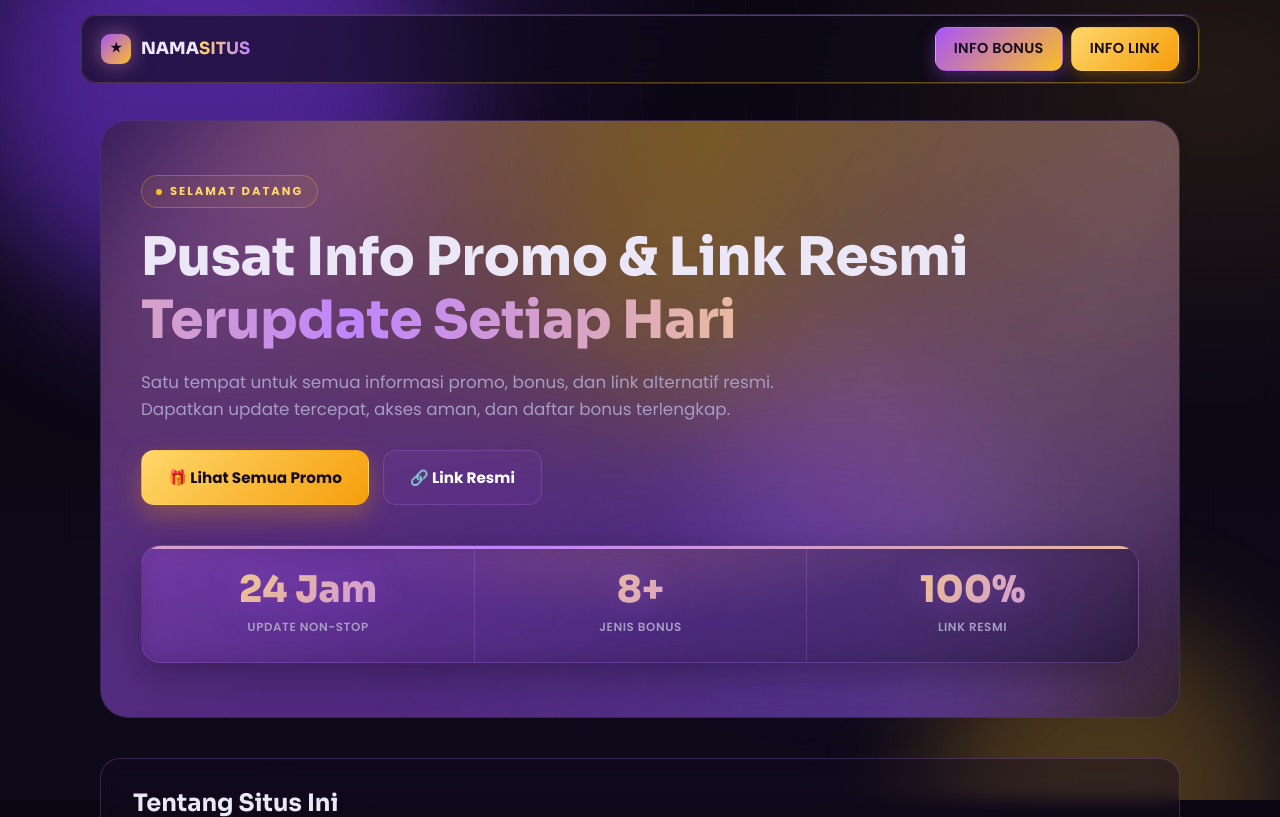
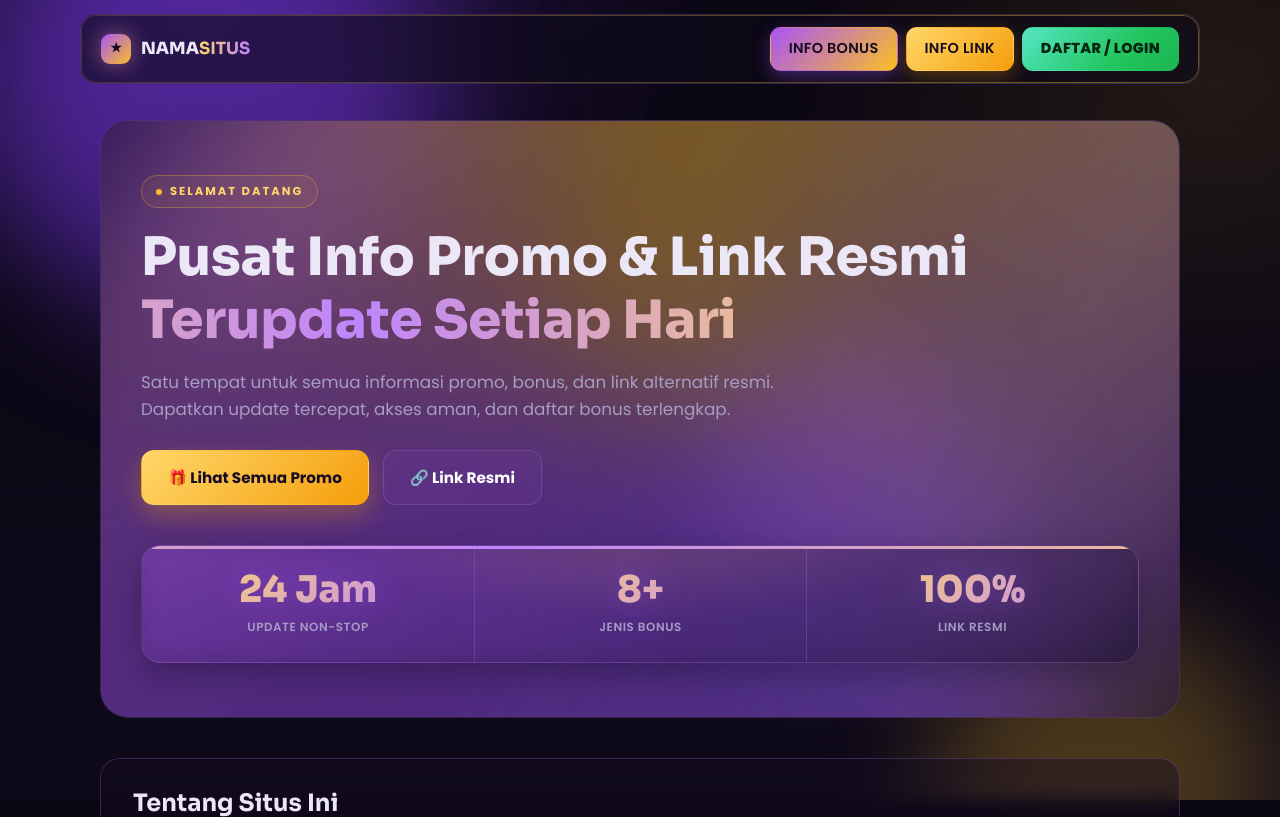
Before and after one commit to kuyagames/mpo888info, a PHP site: page / in a window 1280 px wide. Shown: the top 817 px of the page. Run offline with PHP 8.4, Linux system fonts and the light colour scheme; data comes from the database, SQL or seed files in the repository; a stand-in replaces the project's code that opens the database connection; some libraries are stand-ins or nearby versions.

Commit message:
Navbar: tombol CTA DAFTAR/LOGIN (URL dari dashboard) + teks section link baru

```diff
--- a/admin/dashboard.php
+++ b/admin/dashboard.php
@@ -16,7 +16,7 @@ if ($_SERVER['REQUEST_METHOD'] === 'POST') {
             case 'settings_save':
                 foreach (['site_name','site_accent','menu1','about_eyebrow',
                           'about_title','about_subtitle','about_lead','about_art_head','about_art_body',
-                          'meta_title','meta_desc','google_tag','canonical','about_banner_full','og_alt'] as $k) {
+                          'meta_title','meta_desc','google_tag','canonical','about_banner_full','og_alt','cta_url'] as $k) {
                     set_setting($k, $_POST[$k] ?? '');
                 }
                 $msgs = [];
@@ -150,6 +150,7 @@ $accOpts = function ($v) { $o=''; foreach (['purple','gold','pink'] as $k) $o.='
         <label>Nama (aksen emas)<input name="site_accent" value="<?= e(sv($s,'site_accent')) ?>"></label>
       </div>
       <label>Eyebrow Section Bonus (teks kecil di atas judul bonus)<input name="menu1" value="<?= e(sv($s,'menu1')) ?>"></label>
+      <label>URL Tombol DAFTAR / LOGIN (navbar)<input name="cta_url" value="<?= e(sv($s,'cta_url')) ?>" placeholder="https://..."></label>
       <label>Eyebrow<input name="about_eyebrow" value="<?= e(sv($s,'about_eyebrow')) ?>"></label>
       <div class="g2">
         <label>Judul Banner<input name="about_title" value="<?= e(sv($s,'about_title')) ?>"></label>
--- a/assets/css/style.css
+++ b/assets/css/style.css
@@ -27,6 +27,9 @@ nav{position:fixed;top:0;left:0;right:0;z-index:50;display:flex;justify-content:
 .menu a.gold{color:#140b22;background:linear-gradient(135deg,var(--gold-soft),var(--gold-deep));box-shadow:0 6px 18px rgba(245,158,11,.3)}
 .menu a.bonus{color:#140b22;background:linear-gradient(135deg,var(--purple),var(--gold));box-shadow:0 6px 18px rgba(168,85,247,.35)}
 .menu a.bonus:hover{color:#140b22}
+.menu a.cta{color:#042611;font-weight:800;background:linear-gradient(135deg,#5eead4,#22c55e,#16a34a);background-size:160% auto;animation:ctaPulse 2.2s ease-in-out infinite,flow 6s linear infinite}
+.menu a.cta:hover{color:#042611;transform:translateY(-1px);filter:brightness(1.08)}
+@keyframes ctaPulse{0%,100%{box-shadow:0 0 0 0 rgba(34,197,94,.5)}50%{box-shadow:0 0 20px 3px rgba(34,197,94,.55)}}
 section{max-width:var(--maxw);margin:0 auto;padding:60px 20px}
 .eyebrow{display:inline-flex;align-items:center;gap:8px;font-size:.72rem;letter-spacing:2px;text-transform:uppercase;font-weight:700;color:var(--gold-soft);padding:6px 14px;border:1px solid rgba(251,191,36,.3);border-radius:999px;background:rgba(251,191,36,.06)}
 .eyebrow::before{content:"";width:6px;height:6px;border-radius:50%;background:var(--gold);box-shadow:0 0 8px var(--gold);animation:pulseGlow 2s infinite}
@@ -121,4 +124,4 @@ footer .fbrand{font-family:'Sora';font-weight:800;font-size:1.1rem;color:var(--t
 .toTop{position:fixed;bottom:24px;right:24px;width:48px;height:48px;border-radius:14px;z-index:40;display:grid;place-items:center;cursor:pointer;background:linear-gradient(135deg,var(--purple),var(--gold-deep));color:#fff;border:none;font-size:1.2rem;opacity:0;transform:translateY(20px);transition:.35s;box-shadow:0 10px 26px rgba(124,58,237,.4)}
 .toTop.show{opacity:1;transform:none}
 @media(max-width:820px){.menu a{padding:8px 13px;font-size:.82rem}.brand span{display:none}.brand-logo{height:34px;max-width:150px}.promos.cols-4{grid-template-columns:repeat(2,1fr)}.stat{padding:18px 8px 16px}.stat .num{font-size:1.7rem}.stat .lbl{font-size:.6rem;letter-spacing:.2px;margin-top:6px}.group-label h3{font-size:1.15rem}}
-@media(max-width:520px){.promos.cols-2,.promos.cols-4{grid-template-columns:1fr}.hero-banner{padding:40px 24px}.nav-inner{padding:10px 12px;gap:8px}.brand-logo{height:28px;max-width:108px}.menu{gap:6px}.menu a{padding:7px 10px;font-size:.72rem;letter-spacing:.2px}}
+@media(max-width:520px){.promos.cols-2,.promos.cols-4{grid-template-columns:1fr}.hero-banner{padding:40px 24px}.nav-inner{padding:10px 12px;gap:8px}.brand-logo{height:28px;max-width:108px}.menu{gap:6px}.menu a{padding:7px 10px;font-size:.72rem;letter-spacing:.2px}.menu a.bonus,.menu a.gold{display:none}}
--- a/index.php
+++ b/index.php
@@ -81,6 +81,7 @@ if ($fav !== '') { $fp = __DIR__ . '/' . ltrim($fav, '/'); if (is_file($fp) && (
     <div class="menu">
       <a href="#promo" class="bonus">INFO BONUS</a>
       <a href="#link" class="gold">INFO LINK</a>
+      <a href="<?= e(sv($s,'cta_url','#')) ?>" class="cta" target="_blank" rel="noopener">DAFTAR / LOGIN</a>
     </div>
   </div>
 </nav>
@@ -133,8 +134,8 @@ if ($fav !== '') { $fp = __DIR__ . '/' . ltrim($fav, '/'); if (is_file($fp) && (
 <section id="link">
   <div class="sec-head reveal">
     <span class="eyebrow"><?= e(sv($s,'menu2','INFO LINK')) ?></span>
-    <h2>Daftar <span class="grad">Link Resmi</span> &amp; Alternatif</h2>
-    <p>Gunakan salah satu link resmi di bawah ini. Semua link dipantau dan diperbarui agar selalu dapat diakses.</p>
+    <h2>Daftar <span class="grad">Link &amp; Kontak</span> Resmi</h2>
+    <p>Untuk menghindari akses url yang bisa terblokir maka anda dapat selalu mengunjungi situs ini untuk melihat daftar link resmi situs mpo888. Selai itu terdapat juga kontak admin mpo888 aktif 24 jam yang dapat anda hubungin saat memerlukan bantuan.</p>
   </div>
   <div class="links-wrap reveal d1">
     <div class="aurora"></div>
```
